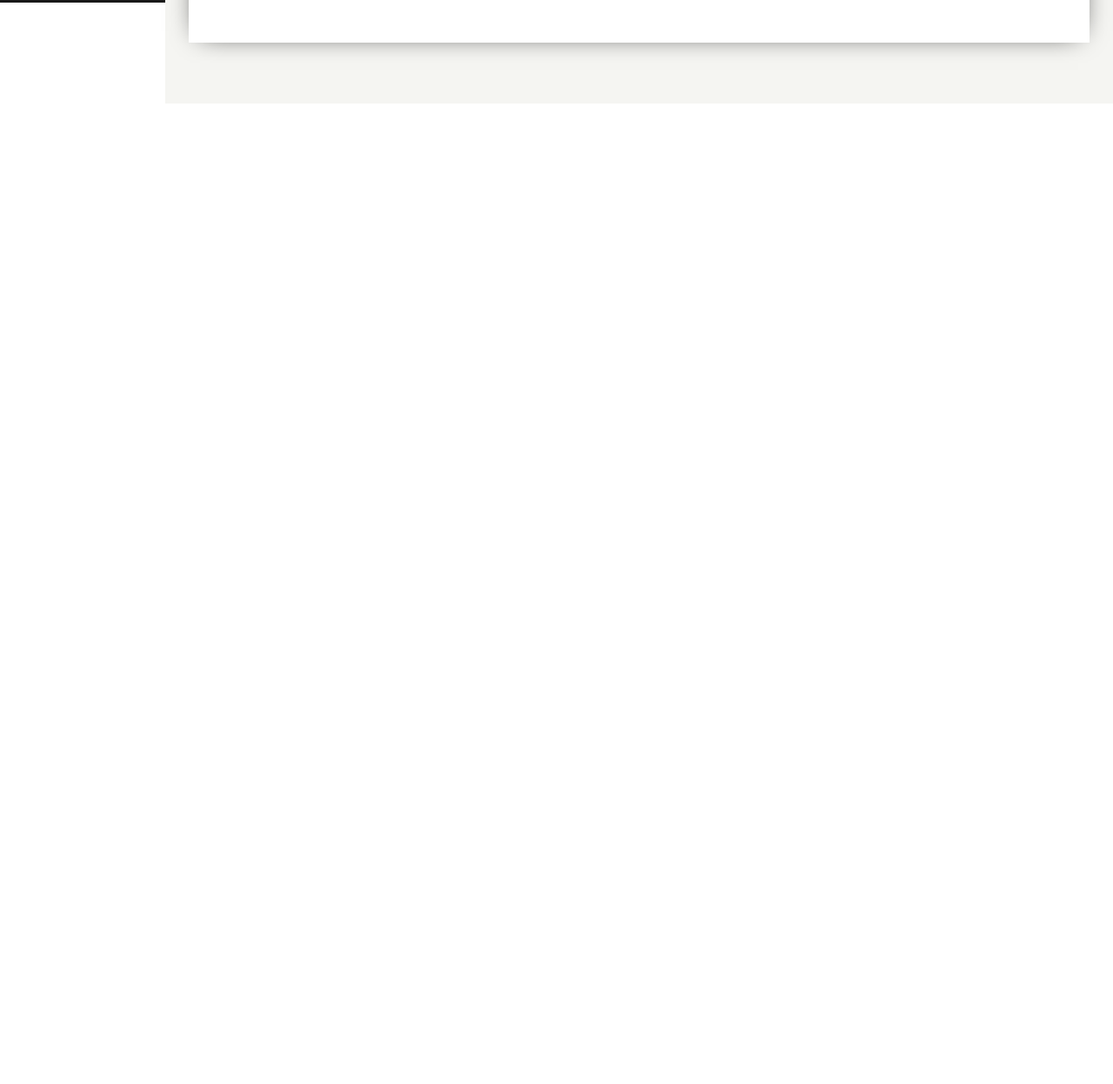
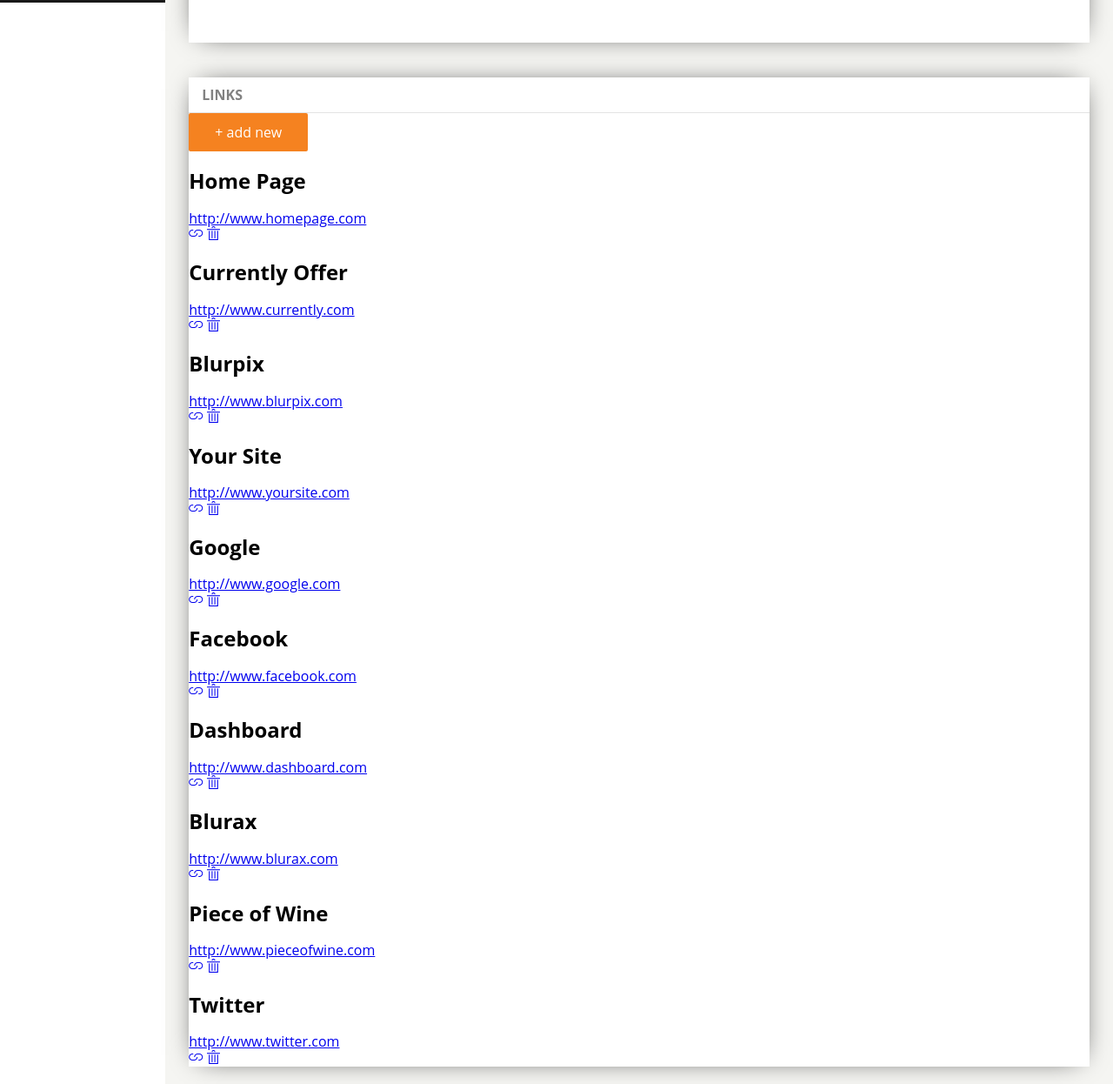
Before and after one commit to Nolandos/links-banners-dashboard, a website: page index.html in a window 1280 px wide. Shown: the part 847-2093 px from the top of the page at 87% size. Before the commit the page ends 966 px from the top, so only its background shows below. Drawn offline with Linux system fonts and the light colour scheme.

Commit message:
Add html for general-links section

```diff
--- a/index.html
+++ b/index.html
@@ -108,6 +108,94 @@
                     </div>
                 </div>
             </section>
+            <section class="general-links">
+                <header class="page-header">
+                    <h1 class="title">Links</h1>
+                </header>
+                <button class="btn btn-rectangle">+ add new</button>
+                <div class="links-container">
+                    <div class="link-row">
+                        <h2 class="title">Home Page</h2>
+                        <a href="#">http://www.homepage.com</a>
+                        <div class="ico-wrapper">
+                            <a href="#" class="icon-links"></a>
+                            <a href="#" class="icon-trash"></a>
+                        </div>
+                    </div>
+                    <div class="link-row">
+                        <h2 class="title">Currently Offer</h2>
+                        <a href="#">http://www.currently.com</a>
+                        <div class="ico-wrapper">
+                            <a href="#" class="icon-links"></a>
+                            <a href="#" class="icon-trash"></a>
+                        </div>
+                    </div>
+                    <div class="link-row">
+                        <h2 class="title">Blurpix</h2>
+                        <a href="#">http://www.blurpix.com</a>
+                        <div class="ico-wrapper">
+                            <a href="#" class="icon-links"></a>
+                            <a href="#" class="icon-trash"></a>
+                        </div>
+                    </div>
+                    <div class="link-row">
+                        <h2 class="title">Your Site</h2>
+                        <a href="#">http://www.yoursite.com</a>
+                        <div class="ico-wrapper">
+                            <a href="#" class="icon-links"></a>
+                            <a href="#" class="icon-trash"></a>
+                        </div>
+                    </div>
+                    <div class="link-row">
+                        <h2 class="title">Google</h2>
+                        <a href="#">http://www.google.com</a>
+                        <div class="ico-wrapper">
+                            <a href="#" class="icon-links"></a>
+                            <a href="#" class="icon-trash"></a>
+                        </div>
+                    </div>
+                    <div class="link-row">
+                        <h2 class="title">Facebook</h2>
+                        <a href="#">http://www.facebook.com</a>
+                        <div class="ico-wrapper">
+                            <a href="#" class="icon-links"></a>
+                            <a href="#" class="icon-trash"></a>
+                        </div>
+                    </div>
+                    <div class="link-row">
+                        <h2 class="title">Dashboard</h2>
+                        <a href="#">http://www.dashboard.com</a>
+                        <div class="ico-wrapper">
+                            <a href="#" class="icon-links"></a>
+                            <a href="#" class="icon-trash"></a>
+                        </div>
+                    </div>
+                    <div class="link-row">
+                        <h2 class="title">Blurax</h2>
+                        <a href="#">http://www.blurax.com</a>
+                        <div class="ico-wrapper">
+                            <a href="#" class="icon-links"></a>
+                            <a href="#" class="icon-trash"></a>
+                        </div>
+                    </div>
+                    <div class="link-row">
+                        <h2 class="title">Piece of Wine</h2>
+                        <a href="#">http://www.pieceofwine.com</a>
+                        <div class="ico-wrapper">
+                            <a href="#" class="icon-links"></a>
+                            <a href="#" class="icon-trash"></a>
+                        </div>
+                    </div>
+                    <div class="link-row">
+                        <h2 class="title">Twitter</h2>
+                        <a href="#">http://www.twitter.com</a>
+                        <div class="ico-wrapper">
+                            <a href="#" class="icon-links"></a>
+                            <a href="#" class="icon-trash"></a>
+                        </div>
+                    </div>
+                </div>
+            </section>
         </section>
 
         <script type="text/javascript" src="js/script.js"></script>
--- a/sass/_layout.scss
+++ b/sass/_layout.scss
@@ -15,9 +15,12 @@
 
 /* Sections */
 @import "sections/_generalStatistic";
+@import "sections/_generalLinks";
 @import "sections/_managersTable";
 
 /* Pages / Views */
+
+
 
 body {
     font-family: $brand-font;
@@ -25,6 +28,12 @@
 
 img {
     width: 100%;
+}
+
+.wrapper {
+    display: flex;
+    justify-content: space-around;
+    align-items: center;
 }
 
 .sidebar {
@@ -79,9 +88,3 @@
         transform: translate3d(0, 0, 0);
     }
 }
-
-.wrapper {
-    display: flex;
-    justify-content: space-around;
-    align-items: center;
-}
--- /dev/null
+++ b/sass/_switchSidebar.scss
@@ -0,0 +1,15 @@
+.visibility {
+    transform: translate3d(0, 0, 0);
+}
+
+.toggle-main {
+    margin-left: 0;
+    -webkit-transition: -webkit-transform 0.5s;
+	transition: margin-left 0.5s;
+}
+
+@media(max-width: 767px) {
+    .visibility {
+        transform: translate3d(-100%, 0, 0);
+    }
+}
--- /dev/null
+++ b/sass/extends/_article.scss
@@ -0,0 +1,7 @@
+.article {
+    width: 95%;
+    background-color: #fff;
+    margin-top: 70px;
+    margin-bottom: 20px;
+    box-shadow: 0px 0px 30px -13px rgba(0,0,0,1);
+}
--- /dev/null
+++ b/sass/sections/_generalLinks.scss
@@ -0,0 +1,11 @@
+/*EXTENDS*/
+@import "../extends/article";
+
+/*COMPONENTS*/
+@import "../components/pageHeader";
+@import "../components/linkRow";
+
+.general-links {
+    @extend .article;
+    margin-top: 20px;
+}
--- a/sass/sections/_generalStatistic.scss
+++ b/sass/sections/_generalStatistic.scss
@@ -1,12 +1,12 @@
+/*EXTENDS*/
+@import "../extends/article";
+
+/*COMPONENTS*/
 @import "../components/pageHeader";
 @import "../components/timeRange";
 @import "../components/dataInformation";
 @import "../components/earningChart";
 
 .general-statistic {
-    width: 95%;
-    background-color: #fff;
-    margin-top: 70px;
-    margin-bottom: 70px;
-    box-shadow: 0px 0px 30px -13px rgba(0,0,0,1);
+    @extend .article;
 }
--- a/sass/style.scss
+++ b/sass/style.scss
@@ -1,17 +1,2 @@
 @import "layout";
-
-.visibility {
-    transform: translate3d(0, 0, 0);
-}
-
-.toggle-main {
-    margin-left: 0;
-    -webkit-transition: -webkit-transform 0.5s;
-	transition: margin-left 0.5s;
-}
-
-@media(max-width: 767px) {
-    .visibility {
-        transform: translate3d(-100%, 0, 0);
-    }
-}
+@import "switchSidebar";
```
Also changed, not shown: css/style.css, sass/components/_linkRow.scss (added), 1 other file.
